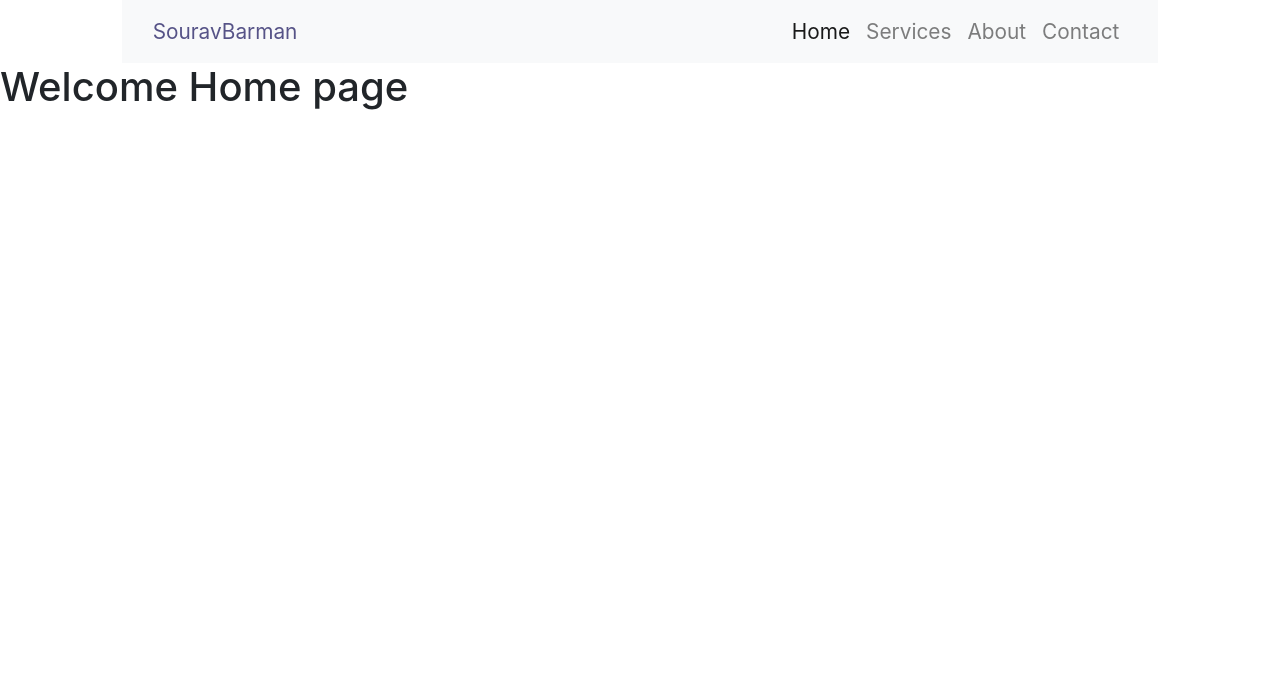
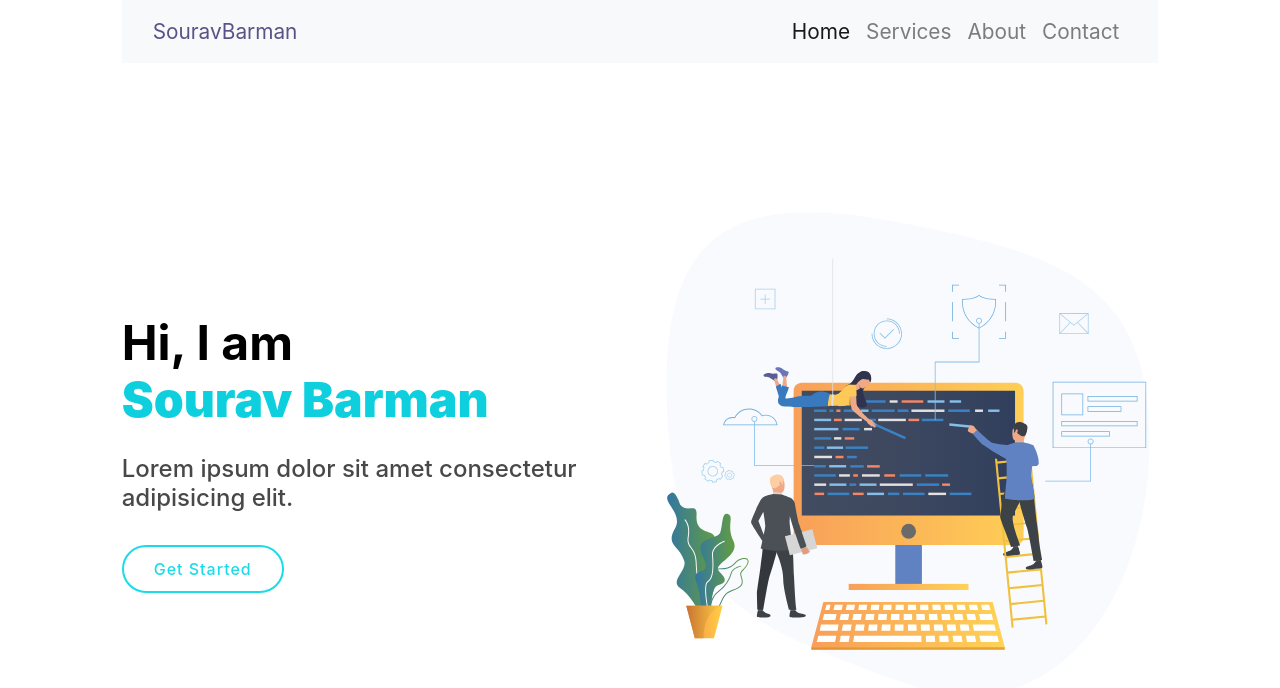
Before and after one commit to SouravBarman001/FirstReactWebsite, a React (Create React App) app: page / in a window 1280 px wide. Shown: the top 688 px of the page. Built offline with nearby package versions, Linux system fonts and the light colour scheme.

Commit message:
image added in home page

```diff
--- a/src/App.jsx
+++ b/src/App.jsx
@@ -5,6 +5,7 @@ import About from './mycomponent/About';
 import Services from './mycomponent/Services';
 import Contact from './mycomponent/Contact';
 import "../node_modules/bootstrap/dist/css/bootstrap.min.css"
+
 import { Redirect, Route, Switch } from 'react-router-dom/cjs/react-router-dom.min';
 import Navbar from './mycomponent/Navbar';
 
--- a/src/index.css
+++ b/src/index.css
@@ -29,7 +29,7 @@ color: #565387 !important;
 
 .navbar_active{
   font-weight: bold;
-  border-bottom: 1px solid #7777af;
+  border-bottom: 1px solid #789982;
 }
 .navbar a:hover{
   color: #1bdbe9 !important;
@@ -41,6 +41,47 @@ color: #565387 !important;
   }
   .menu_active{
     font-weight: bold;
-    border-bottom: none;
+    border-bottom:none;
   }
 }
+/*==================================================================
+Main Landing page
+===================================================================*/
+#header{
+width: 100%;
+height: 80vh;
+margin-top: 70px;
+
+}
+
+#header h1{
+  margin: 0 0 10px 0;
+  font-size: 48px;
+  font-weight: 700;
+  color: black;
+}
+
+#header .brand-name{
+  color: #0dcfdd;
+}
+#header h2{
+  color: #484848;
+  font-size: 24px;
+}
+#header .btn-get-started{
+  font-weight: 500;
+  font-size: 16px;
+  letter-spacing: 1px;
+  display: inline-block;
+  padding: 10px 30px;
+  border-radius: 50px;
+  transition: 0.5s;
+  color: #1bdbe9;
+  border: 2px solid #1bdbe9;
+  text-decoration: none;
+
+}
+#header .btn-get-started:hover{
+  background-color: #c5c3e2;
+  color: #fff;
+}
--- a/src/mycomponent/Home.jsx
+++ b/src/mycomponent/Home.jsx
@@ -1,11 +1,41 @@
 import React from 'react'
+import {NavLink} from 'react-router-dom'
+import "../../node_modules/bootstrap/dist/css/bootstrap.min.css"
+import web from "../image/java-software-development.svg"
+
 
 const Home =()=>{
 
 
 return(
 <>
-<h1>Welcome Home page</h1>
+<section id="header" className="d-flex align-items-center">
+
+<div className="container-fluid nav_bg">
+<div className="row">
+<div className="col-10 mx-auto">
+<div className="row">
+<div className="col-md-6 pt-5 pt-lg-0 order-2 order-lg-1 d-flex justify-content-center flex-column">
+
+    <h1>Hi, I am <strong className="brand-name">
+    <br/>Sourav Barman</strong></h1>
+
+    <h2 className="my-3">Lorem ipsum dolor sit amet consectetur adipisicing elit.</h2>
+    <div className="mt-3">
+     <NavLink className="btn-get-started" to="/services">Get Started</NavLink>
+    </div>
+
+</div>
+<div className="col-lg-6 order-1 order-lg-2 header-img">
+   {
+     <img src={web} className="img-fluid animated" alt="home page"/>
+   }
+</div>
+</div>
+</div>
+</div>
+</div>
+</section>
 </>
 );
 
--- a/src/mycomponent/Navbar.jsx
+++ b/src/mycomponent/Navbar.jsx
@@ -24,18 +24,18 @@ return(
     <div className="collapse navbar-collapse" id="navbarSupportedContent">
       <ul className="navbar-nav ml-auto mb-2 mb-lg-0">
         <li className="nav-item">
-          <NavLink className="nav-link active" aria-current="page" to="/">Home</NavLink>
+          <NavLink  className="nav-link active" className="nav-link" aria-current="page" exact to="/">Home</NavLink>
         </li>
         <li className="nav-item">
-          <NavLink className="nav-link" to="/services">Services</NavLink>
+          <NavLink activeClassName="navbar_active" className="nav-link" to="/services">Services</NavLink>
         </li>
 
         <li className="nav-item">
-          <NavLink className="nav-link" to="/about">About</NavLink>
+          <NavLink activeClassName="navbar_active" className="nav-link" to="/about">About</NavLink>
         </li>
 
         <li className="nav-item">
-          <NavLink className="nav-link" to="/contact">Contact</NavLink>
+          <NavLink activeClassName="navbar_active" className="nav-link" to="/contact">Contact</NavLink>
         </li>
       </ul>
 
```
Also changed, not shown: src/image/java-software-development.svg (added), 1 other file (tests, documents, lock files or other folders).
